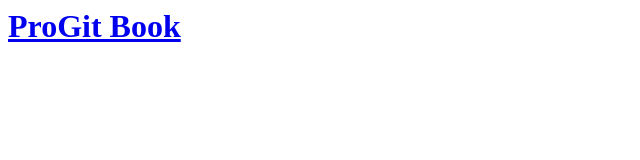
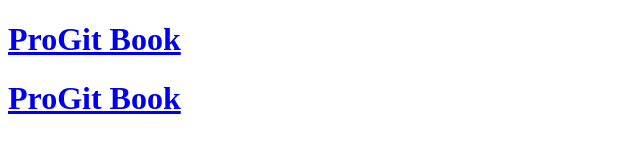
Before and after one commit to xiahu721/xiahu721.github.io, a plain HTML site: page index.html in a window 1280 px wide. Shown: the whole page, without its empty margins (0-640 px from the left). Drawn offline with Linux system fonts and the light colour scheme.

Commit message:
add website of U.S. Embassy & Consulates in China

```diff
--- a/index.html
+++ b/index.html
@@ -1 +1,11 @@
-<h1> <a href="https://christopherwoo.icu/ProGit-Book/"> ProGit Book </a> <h1>
+<!DOCTYPE html>
+<html>
+	<head>
+		<meta charset="utf-8">
+		<title> Christopher Woo's Website </title>
+	</head>
+	<body>
+		<h1> <a href="https://christopherwoo.icu/ProGit-Book/"> ProGit Book </a> </h1>
+		<h1> <a href="https://china.usembassy-china.org.cn/"> ProGit Book </a> </h1>
+	</body>
+</html>
```
